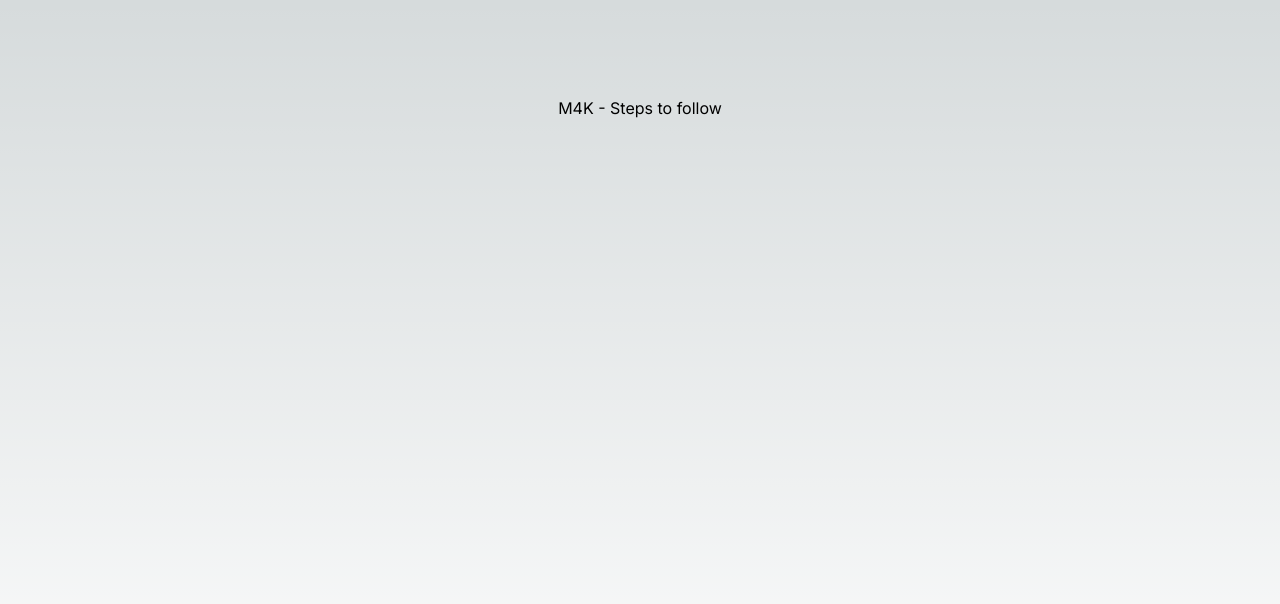
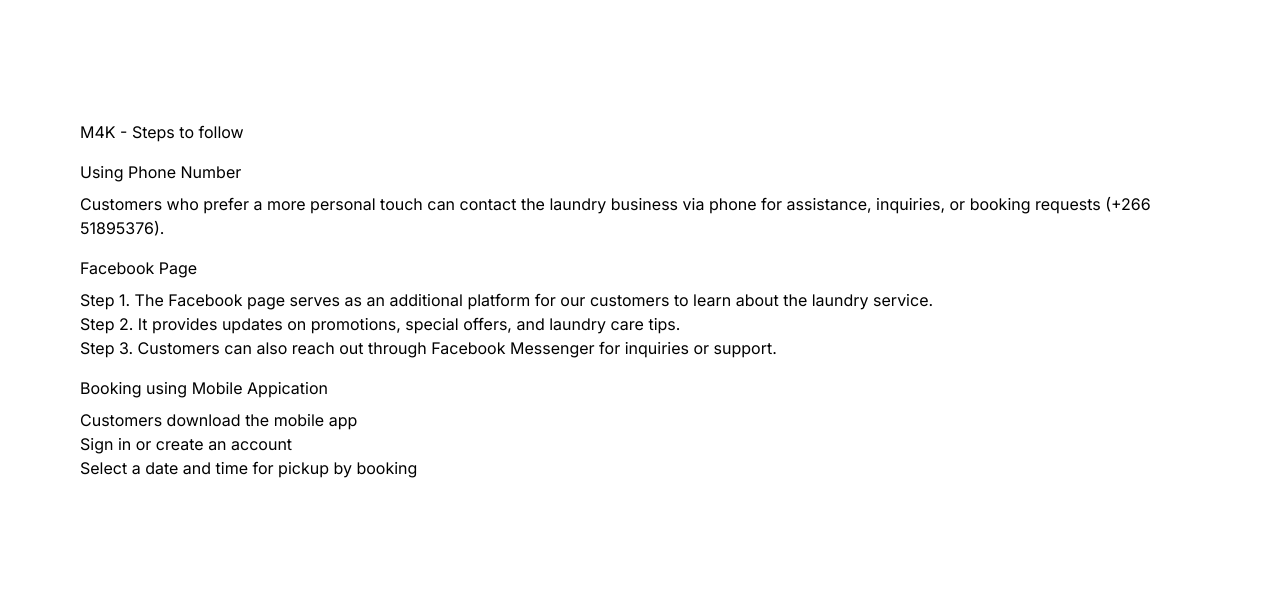
Before and after one commit to HMaroba/m4k-steps, a Next.js app: page / in a window 1280 px wide. Shown: the top 604 px of the page. Built offline with nearby package versions, Linux system fonts and the light colour scheme.

Commit message:
Fixed paging

```diff
--- a/src/app/globals.css
+++ b/src/app/globals.css
@@ -1,27 +1,3 @@
 @tailwind base;
 @tailwind components;
 @tailwind utilities;
-
-:root {
-  --foreground-rgb: 0, 0, 0;
-  --background-start-rgb: 214, 219, 220;
-  --background-end-rgb: 255, 255, 255;
-}
-
-@media (prefers-color-scheme: dark) {
-  :root {
-    --foreground-rgb: 255, 255, 255;
-    --background-start-rgb: 0, 0, 0;
-    --background-end-rgb: 0, 0, 0;
-  }
-}
-
-body {
-  color: rgb(var(--foreground-rgb));
-  background: linear-gradient(
-      to bottom,
-      transparent,
-      rgb(var(--background-end-rgb))
-    )
-    rgb(var(--background-start-rgb));
-}
--- a/src/app/layout.tsx
+++ b/src/app/layout.tsx
@@ -5,8 +5,8 @@ import './globals.css'
 const inter = Inter({ subsets: ['latin'] })
 
 export const metadata: Metadata = {
-  title: 'Create Next App',
-  description: 'Generated by create next app',
+  title: 'M4K Laundry Services',
+  description: 'Brought to you by M4K Team',
 }
 
 export default function RootLayout({
--- a/src/app/page.tsx
+++ b/src/app/page.tsx
@@ -1,12 +1,39 @@
-import Image from 'next/image'
+import Image from "next/image";
 
 export default function Home() {
   return (
-    <main className="flex min-h-screen flex-col items-center justify-between p-24">
-
-    <div>
-      <h4>M4K - Steps to follow</h4>
-    </div>
+    <main>
+      <div className="mt-10 p-20">
+        <h4>M4K - Steps to follow</h4>
+        <h5 className="mt-4">Using Phone Number</h5>
+        <ul className="mt-2">
+          <p>
+            Customers who prefer a more personal touch can contact the laundry
+            business via phone for assistance, inquiries, or booking requests
+            (+266 51895376).
+          </p>
+        </ul>
+        <h5 className="mt-4">Facebook Page</h5>
+        <ul className="mt-2">
+          <p>
+            Step 1. The Facebook page serves as an additional platform for our
+            customers to learn about the laundry service.
+          </p>
+          <p>
+            Step 2. It provides updates on promotions, special offers, and laundry care
+            tips.
+          </p>
+          <p>
+          Step 3. Customers can also reach out through Facebook Messenger for inquiries or support.
+          </p>
+        </ul>
+        <h5 className="mt-4">Booking using Mobile Appication</h5>
+        <ul className="mt-2">
+          <p>Customers download the mobile app</p>
+          <p>Sign in or create an account</p>
+          <p>Select a date and time for pickup by booking</p>
+        </ul>
+      </div>
     </main>
-  )
+  );
 }
```
